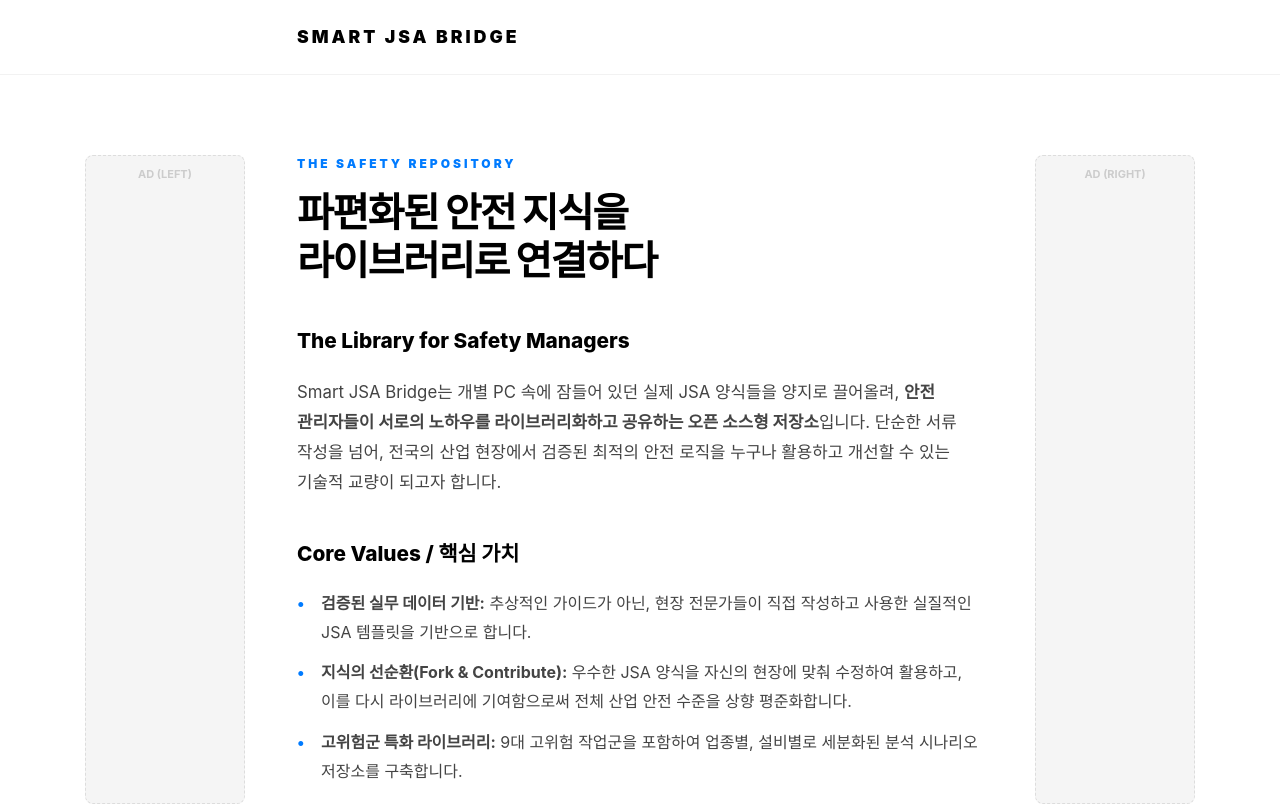
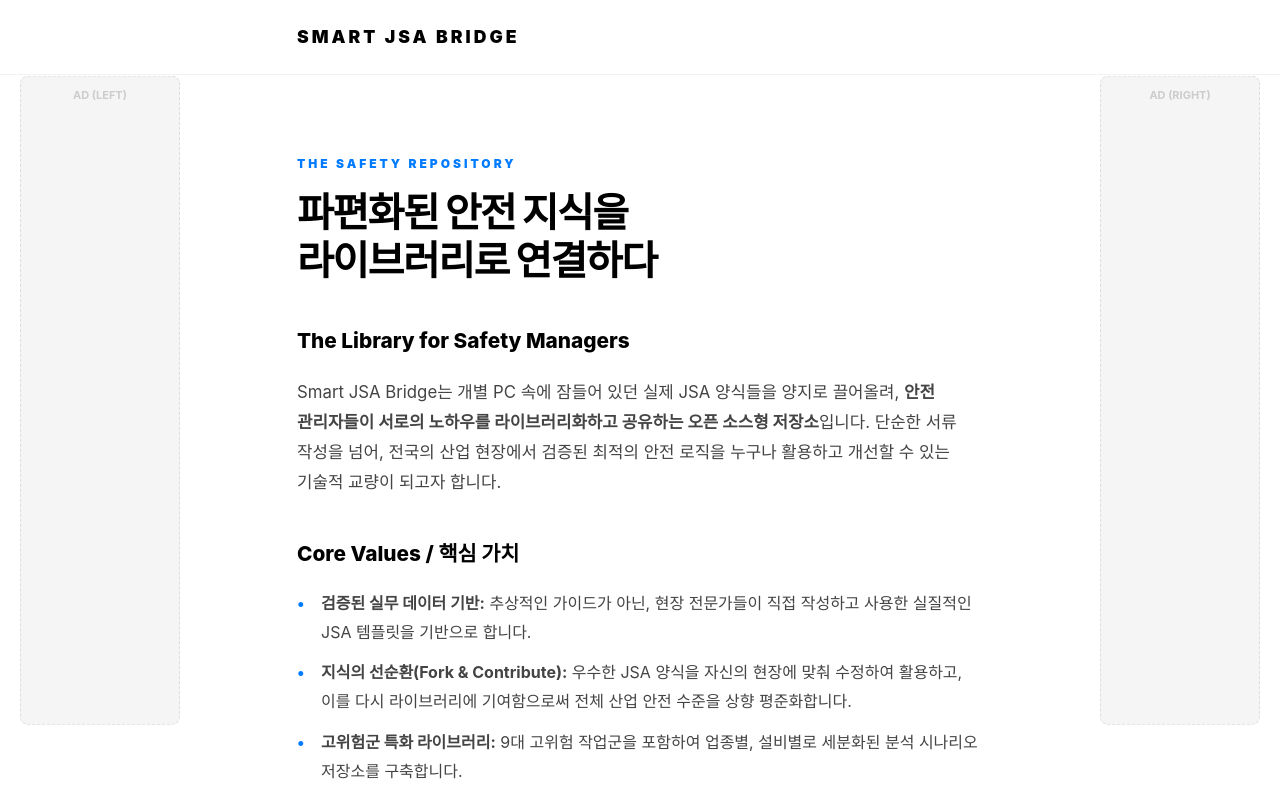
Before and after one commit to hanghanghu716-dotcom/smart-jsa-bridge, a React (Vite) app: page /about in a window 1280 px wide. Shown: the top 806 px of the page. Built offline with nearby package versions, Linux system fonts and the light colour scheme.

Commit message:
260321-1

```diff
--- a/src/pages/About.jsx
+++ b/src/pages/About.jsx
@@ -1,13 +1,12 @@
 import { useNavigate } from 'react-router-dom';
-import AdSenseUnit from '../components/AdSenseUnit'; // 광고 컴포넌트
+import AdSenseUnit from '../components/AdSenseUnit'; // [수정] 광고 컴포넌트 임포트 (Main과 동일)
 
 export default function About() {
   const navigate = useNavigate();
 
-  // 애드센스 설정 정보
+  // [수정] 애드센스 설정 정보 추가 (Main과 동일한 ID 사용)
   const PUBLISHER_ID = 'ca-pub-9791625990220699';
-  const LEFT_SIDEBAR_SLOT_ID = '3978298367';
-  const RIGHT_SIDEBAR_SLOT_ID = '3978298367';
+  const SIDEBAR_SLOT_ID = '3978298367'; // Main의 MAIN_SIDE_SLOT_ID와 동일
 
   return (
     <div style={styles.wrapper}>
@@ -18,37 +17,38 @@
         </div>
       </header>
 
-      <section style={styles.contentSection}>
-        {/* 광고 배치를 위해 컨테이너에 relative 속성만 일시적으로 부여합니다 */}
-        <div style={{ ...styles.container, position: 'relative' }}>
+      {/* [수정] 광고 배치를 위해 최상위 컨테이너에 relative 속성 부여 */}
+      <section style={{...styles.contentSection, position: 'relative'}}>
 
-          {/* [가시성 광고 영역: 왼쪽] */}
-          <aside className="max-lg:hidden" style={styles.adSlotLeft}>
-            <div style={styles.adPlaceholderBox}>
-              <span style={styles.adLabel}>AD (LEFT)</span>
+        {/* [수정] 좌측 고정 광고 영역 추가 (LG 해상도 이상에서만 노출) */}
+        <aside className="hidden lg:block">
+          <div style={styles.adPlaceholderFixedLeft}>
+            <span style={styles.adLabelDark}>AD (LEFT)</span>
             <AdSenseUnit
               client={PUBLISHER_ID}
-                slot={LEFT_SIDEBAR_SLOT_ID}
+              slot={SIDEBAR_SLOT_ID}
               format="vertical"
               style={{ width: '160px', height: '600px' }}
             />
           </div>
         </aside>
 
-          {/* [가시성 광고 영역: 오른쪽] */}
-          <aside className="max-lg:hidden" style={styles.adSlotRight}>
-            <div style={styles.adPlaceholderBox}>
-              <span style={styles.adLabel}>AD (RIGHT)</span>
+        {/* [수정] 우측 고정 광고 영역 추가 (LG 해상도 이상에서만 노출) */}
+        <aside className="hidden lg:block">
+          <div style={styles.adPlaceholderFixedRight}>
+            <span style={styles.adLabelDark}>AD (RIGHT)</span>
             <AdSenseUnit
               client={PUBLISHER_ID}
-                slot={RIGHT_SIDEBAR_SLOT_ID}
+              slot={SIDEBAR_SLOT_ID}
               format="vertical"
               style={{ width: '160px', height: '600px' }}
             />
           </div>
         </aside>
 
-          {/* 원본 내용 유지 시작 */}
+        {/* 원본 내용 절대 유지 시작 */}
+        <div style={styles.container}>
+
           <span style={styles.tag}>THE SAFETY REPOSITORY</span>
           <h2 style={styles.heading}>파편화된 안전 지식을<br />라이브러리로 연결하다</h2>
 
@@ -97,8 +97,8 @@
                Smart JSA Bridge: 집단 지성으로 완성하는 무재해 현장의 파트너
              </p>
           </div>
-          {/* 원본 내용 유지 끝 */}
         </div>
+        {/* 원본 내용 절대 유지 끝 */}
       </section>
 
       <footer style={styles.footer}><p>© 2026 Smart JSA Bridge. All rights reserved.</p></footer>
@@ -107,7 +107,7 @@
 }
 
 const styles = {
-  /* 사용자님의 원본 스타일 그대로 유지 */
+  // 원본 스타일 유지
   wrapper: { backgroundColor: '#fff', color: '#1c1b1f', minHeight: '100vh', display: 'flex', flexDirection: 'column' },
   header: { padding: '1.5rem 10%', borderBottom: '1px solid #f2f2f2' },
   logo: { fontSize: '1.1rem', fontWeight: '900', letterSpacing: '3px', textTransform: 'uppercase', color: '#000', cursor: 'pointer' },
@@ -126,36 +126,40 @@
   heroImg: { width: '100%', height: '350px', backgroundSize: 'cover', backgroundPosition: 'center', borderRadius: '16px' },
   footer: { padding: '60px 0', backgroundColor: '#1c1b1f', color: '#666', textAlign: 'center', fontSize: '0.85rem' },
 
-  /* [기능 추가] 광고 가시성 스타일 - 본문 디자인에 영향을 주지 않음 */
-  adSlotLeft: {
-    position: 'absolute',
-    right: '100%',
-    marginRight: '20px',
-    top: '0',
-    width: '160px'
-  },
-  adSlotRight: {
-    position: 'absolute',
-    left: '100%',
-    marginLeft: '20px',
-    top: '0',
-    width: '160px'
-  },
-  adPlaceholderBox: {
+  // [수정] 광고 가시성 스타일 추가 (About 페이지 블러 처리 해제를 위해 adPlaceholder 스타일을 가시적인 회색 박스로 변경)
+  adLabelDark: { fontSize: '11px', color: '#ccc', fontWeight: 'bold', marginBottom: '10px' },
+
+  // Main의 adPlaceholderFixedLeft/Right 스타일을 가져와서 적용
+  adPlaceholderFixedLeft: {
+    position: 'fixed',
+    top: '50%',
+    left: '20px', // 화면 왼쪽 끝에서 20px 띄움
+    transform: 'translateY(-50%)',
     width: '160px',
     minHeight: '600px',
-    backgroundColor: '#f5f5f5', // 회색 박스로 가시성 확보
+    backgroundColor: '#f5f5f5', // About 페이지 배경색(흰색)에 맞춘 회색 박스
     border: '1px dashed #ddd',
     borderRadius: '8px',
     display: 'flex',
     flexDirection: 'column',
     alignItems: 'center',
-    padding: '10px 0'
+    padding: '10px 0',
+    zIndex: 100 // 다른 콘텐츠보다 위에 오도록 설정
   },
-  adLabel: {
-    fontSize: '11px',
-    color: '#ccc',
-    fontWeight: 'bold',
-    marginBottom: '10px'
+  adPlaceholderFixedRight: {
+    position: 'fixed',
+    top: '50%',
+    right: '20px', // 화면 오른쪽 끝에서 20px 띄움
+    transform: 'translateY(-50%)',
+    width: '160px',
+    minHeight: '600px',
+    backgroundColor: '#f5f5f5',
+    border: '1px dashed #ddd',
+    borderRadius: '8px',
+    display: 'flex',
+    flexDirection: 'column',
+    alignItems: 'center',
+    padding: '10px 0',
+    zIndex: 100
   }
 };
```
Lines whose indentation alone changed are shown as unchanged.
